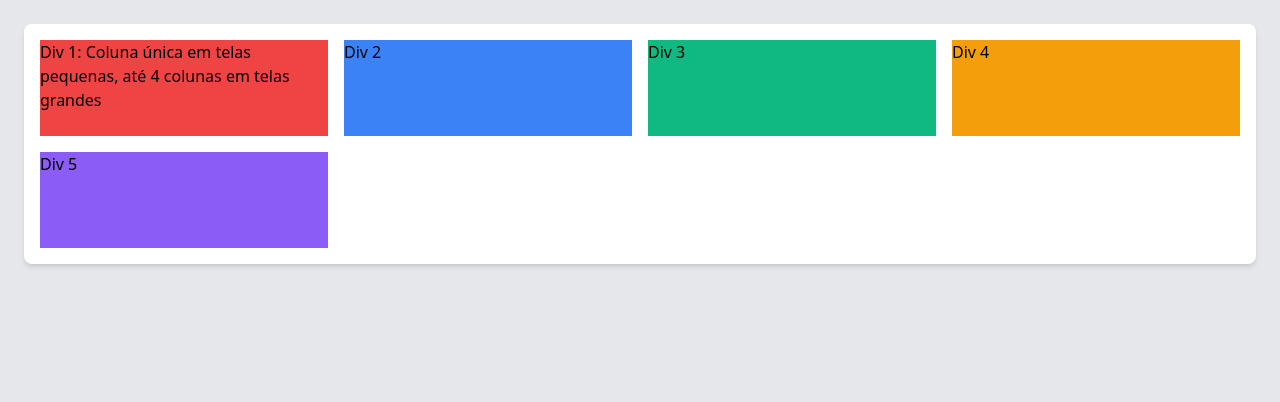
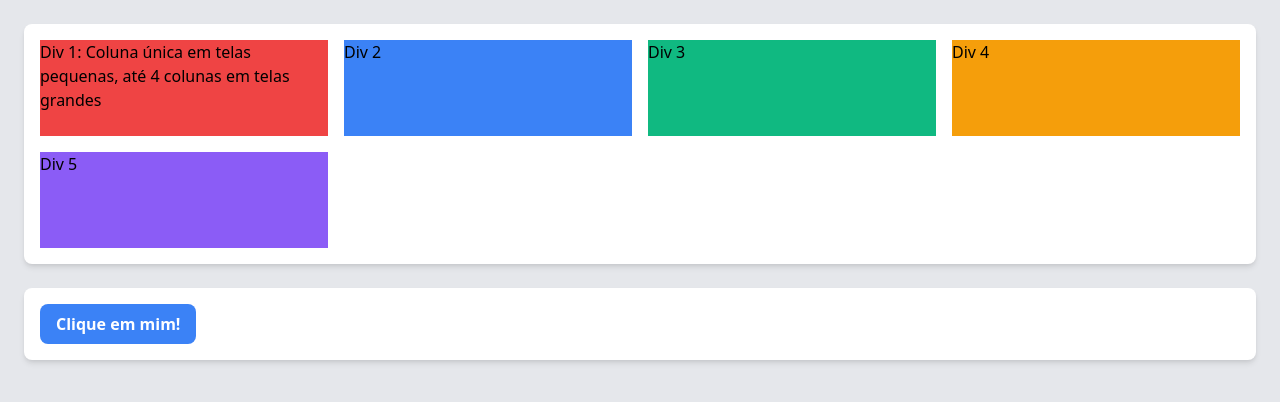
Before and after one commit to fernandasales27/Atv-Web-Tailwind, a website: page index.html in a window 1280 px wide. Drawn offline with nearby package versions, Linux system fonts and the light colour scheme.

Commit message:
Adicionando estado

```diff
--- a/index.html
+++ b/index.html
@@ -24,5 +24,11 @@
             Div 5
         </div>
     </div>
+
+    <div class="mt-6 p-4 bg-white rounded-lg shadow-md">
+        <button class="px-4 py-2 bg-blue-500 text-white font-bold rounded-lg transition duration-300 ease-in-out transform hover:bg-blue-700 hover:scale-105 focus:bg-blue-800 focus:outline-none active:bg-blue-900">
+            Clique em mim!
+        </button>
+    </div>
 </body>
 </html>
```
